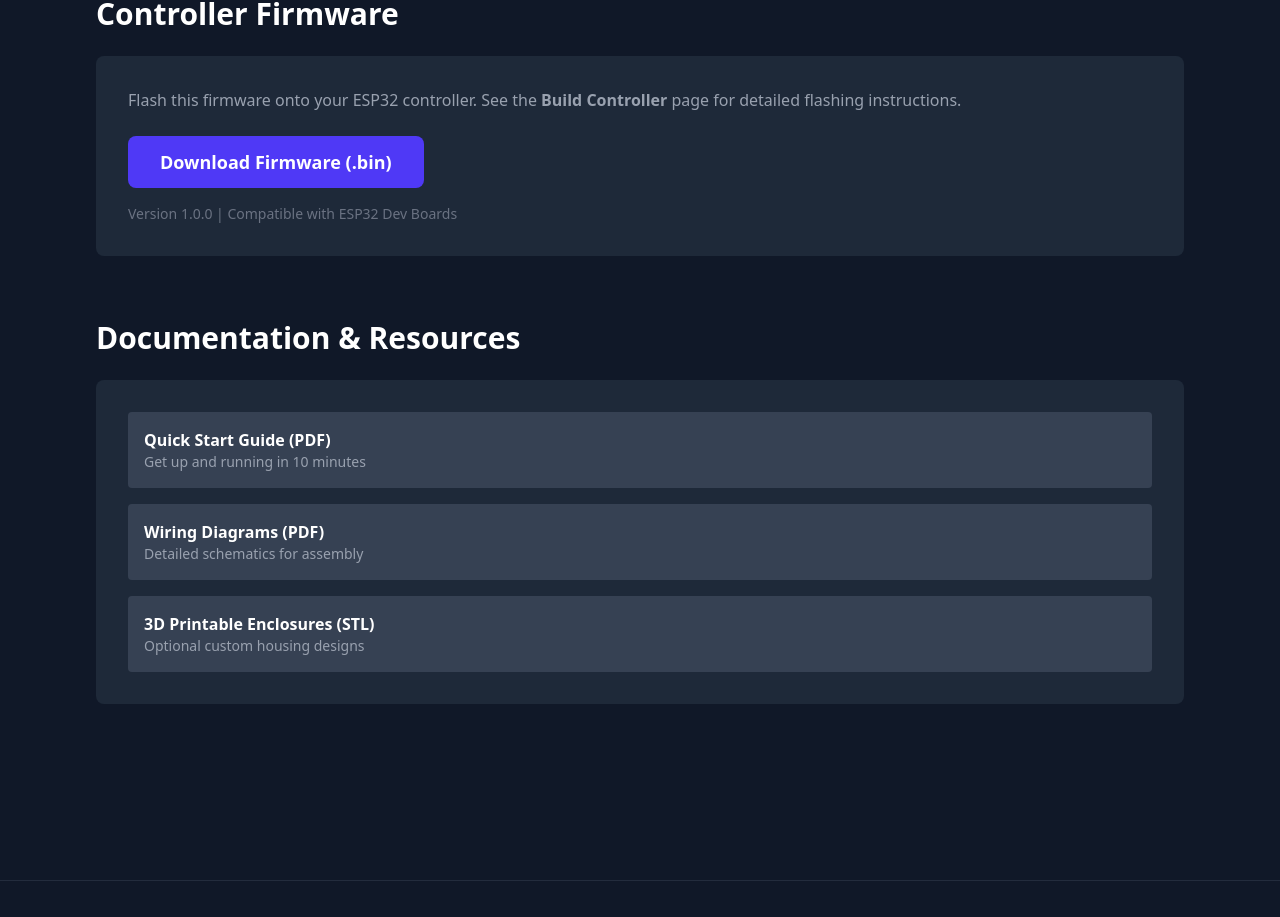
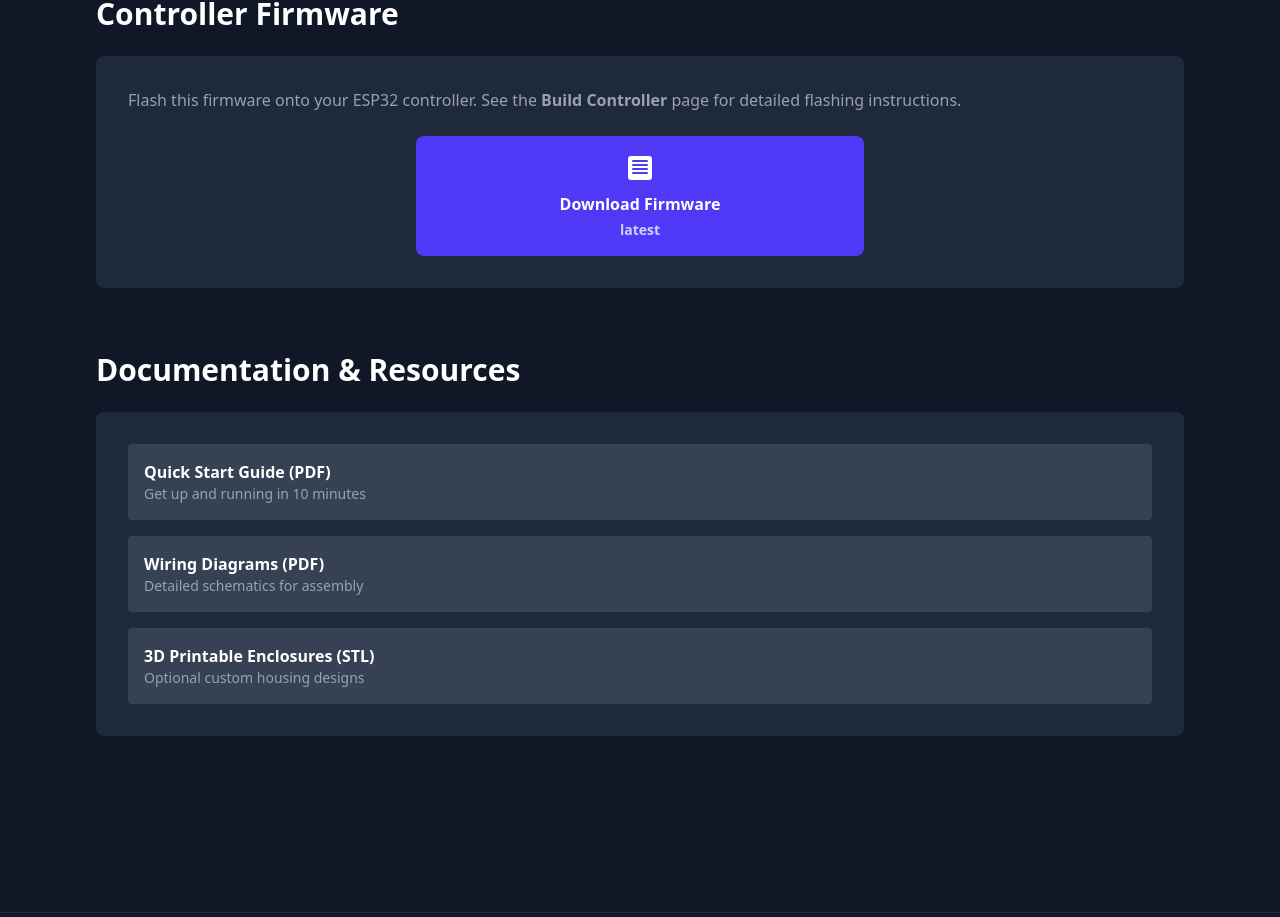
Before and after one commit to lobstertools/lobstertools.github.io, a React (Vite) app: page /downloads in a window 1280 px wide. Shown: the part 1872-2789 px from the top of the page. Built offline with nearby package versions, Linux system fonts and the light colour scheme; no server answers.

Commit message:
Added firmware releases to the pipeline and download page

```diff
--- a/src/pages/DownloadPage.tsx
+++ b/src/pages/DownloadPage.tsx
@@ -1,6 +1,4 @@
 import { SafetyWarning } from "../components/SafetyWarning";
-
-// --- OS ICONS ---
 
 const WindowsIcon = () => (
     <svg xmlns="http://www.w3.org/2000/svg" viewBox="0 0 24 24" fill="currentColor" className="w-8 h-8 mx-auto mb-2">
@@ -10,7 +8,7 @@ const WindowsIcon = () => (
 
 const AppleIcon = () => (
     <svg version="1.1" viewBox="0 0 512 512"  fill="currentColor" className="w-8 h-8 mx-auto mb-2">
-        <path clip-rule="evenodd" d="M368.003,117.456c-44.426,0-68.012,22.217-102.915,21.764 c-34.912,0.453-58.49-21.764-102.922-21.764c-35.364,0-80.257,21.764-100.657,53.511c-37.629,58.048-34.005,121.088-18.135,186.378   C60.603,426.744,121.358,512,169.421,512c39.441,0,57.131-21.325,95.667-21.325c38.526,0,55.756,21.325,94.76,21.325   c44.425,0,97.472-73.023,120.152-137.876c-43.534-17.232-73.01-60.306-73.01-106.113c0-45.346,23.133-80.264,58.498-100.215   C443.729,138.314,402.008,117.456,368.003,117.456L368.003,117.456z M356.209,0c-63.918,6.804-111.521,60.313-107.444,121.081   C312.691,114.731,359.848,60.767,356.209,0L356.209,0z" fill-rule="evenodd"/>
+        <path clipRule="evenodd" d="M368.003,117.456c-44.426,0-68.012,22.217-102.915,21.764 c-34.912,0.453-58.49-21.764-102.922-21.764c-35.364,0-80.257,21.764-100.657,53.511c-37.629,58.048-34.005,121.088-18.135,186.378   C60.603,426.744,121.358,512,169.421,512c39.441,0,57.131-21.325,95.667-21.325c38.526,0,55.756,21.325,94.76,21.325   c44.425,0,97.472-73.023,120.152-137.876c-43.534-17.232-73.01-60.306-73.01-106.113c0-45.346,23.133-80.264,58.498-100.215   C443.729,138.314,402.008,117.456,368.003,117.456L368.003,117.456z M356.209,0c-63.918,6.804-111.521,60.313-107.444,121.081   C312.691,114.731,359.848,60.767,356.209,0L356.209,0z" fillRule="evenodd"/>
     </svg>
 );
 
@@ -20,8 +18,15 @@ const LinuxIcon = () => (
     </svg>
 );
 
+const ChipIcon = () => (
+    <svg xmlns="http://www.w3.org/2000/svg" viewBox="0 0 24 24" fill="currentColor" className="w-8 h-8 mx-auto mb-2">
+        <path fillRule="evenodd" d="M5.25 3A2.25 2.25 0 0 0 3 5.25v13.5A2.25 2.25 0 0 0 5.25 21h13.5A2.25 2.25 0 0 0 21 18.75V5.25A2.25 2.25 0 0 0 18.75 3H5.25ZM6 6.75A.75.75 0 0 1 6.75 6h10.5a.75.75 0 0 1 0 1.5H6.75A.75.75 0 0 1 6 6.75ZM6 9.75A.75.75 0 0 1 6.75 9h10.5a.75.75 0 0 1 0 1.5H6.75A.75.75 0 0 1 6 9.75ZM6 12.75A.75.75 0 0 1 6.75 12h10.5a.75.75 0 0 1 0 1.5H6.75A.75.75 0 0 1 6 12.75ZM6 15.75A.75.75 0 0 1 6.75 15h10.5a.75.75 0 0 1 0 1.5H6.75A.75.75 0 0 1 6 15.75Z" clipRule="evenodd" />
+    </svg>
+);
+
 // Read the version from the environment variable
 const appVersion = (import.meta as any).env?.VITE_APP_VERSION || 'latest';
+const firmwareVersion = (import.meta as any).env?.VITE_FIRMWARE_VERSION || 'latest';
 
 export const DownloadsPage = () => (
     <>
@@ -37,7 +42,7 @@ export const DownloadsPage = () => (
                 <div className="bg-gray-800 p-4 rounded-lg shadow-lg max-w-5xl mx-auto">
                     <img
                         src="https://placehold.co/1200x800/2D3748/E2E8F0?text=Session+Manager+Screenshot"
-
+                        alt="Screenshot of the Session Manager Application"
                         className="w-full h-auto rounded-md bg-gray-700"
                     />
                 </div>
@@ -90,11 +95,15 @@ export const DownloadsPage = () => (
                     <p className="text-gray-400 mb-6">
                         Flash this firmware onto your ESP32 controller. See the <strong>Build Controller</strong> page for detailed flashing instructions.
                     </p>
-                    <a href="#" className="inline-block bg-indigo-600 hover:bg-indigo-700 text-white font-bold py-3 px-8 rounded-lg text-lg transition-colors">
-                        Download Firmware (.bin)
-                    </a>
-                    <div className="mt-4 text-sm text-gray-500">
-                        Version 1.0.0 | Compatible with ESP32 Dev Boards
+                    <div className="max-w-md mx-auto">
+                        <a
+                            href={(import.meta as any).env?.VITE_FIRMWARE_DOWNLOAD_URL || '#'}
+                            className="block bg-indigo-600 hover:bg-indigo-700 text-white font-bold py-4 px-6 rounded-lg text-center transition-colors"
+                        >
+                            <ChipIcon />
+                            <div>Download Firmware</div>
+                            <div className="text-sm text-indigo-200 mt-1">{firmwareVersion}</div>
+                        </a>
                     </div>
                 </div>
             </section>
```
